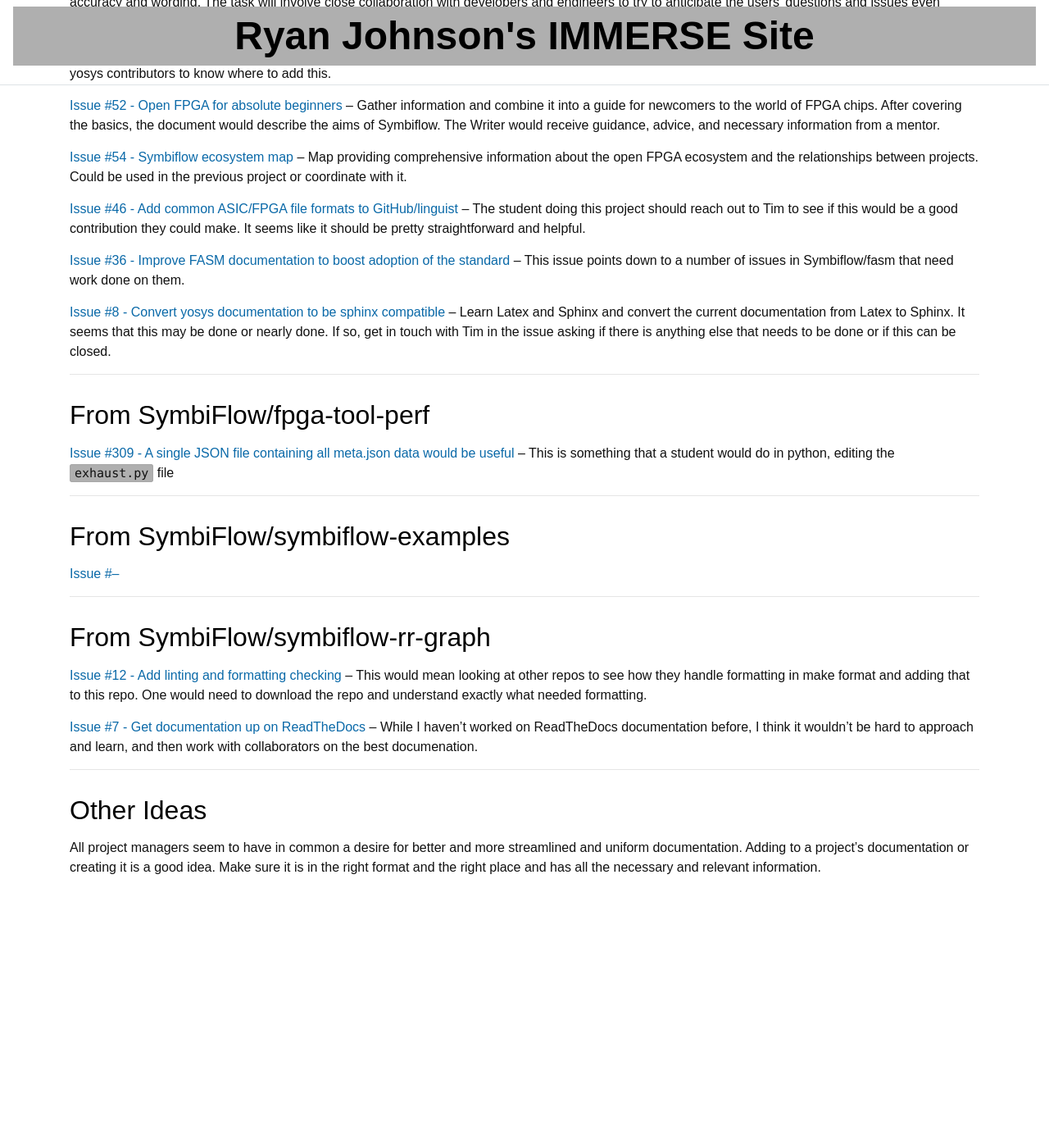
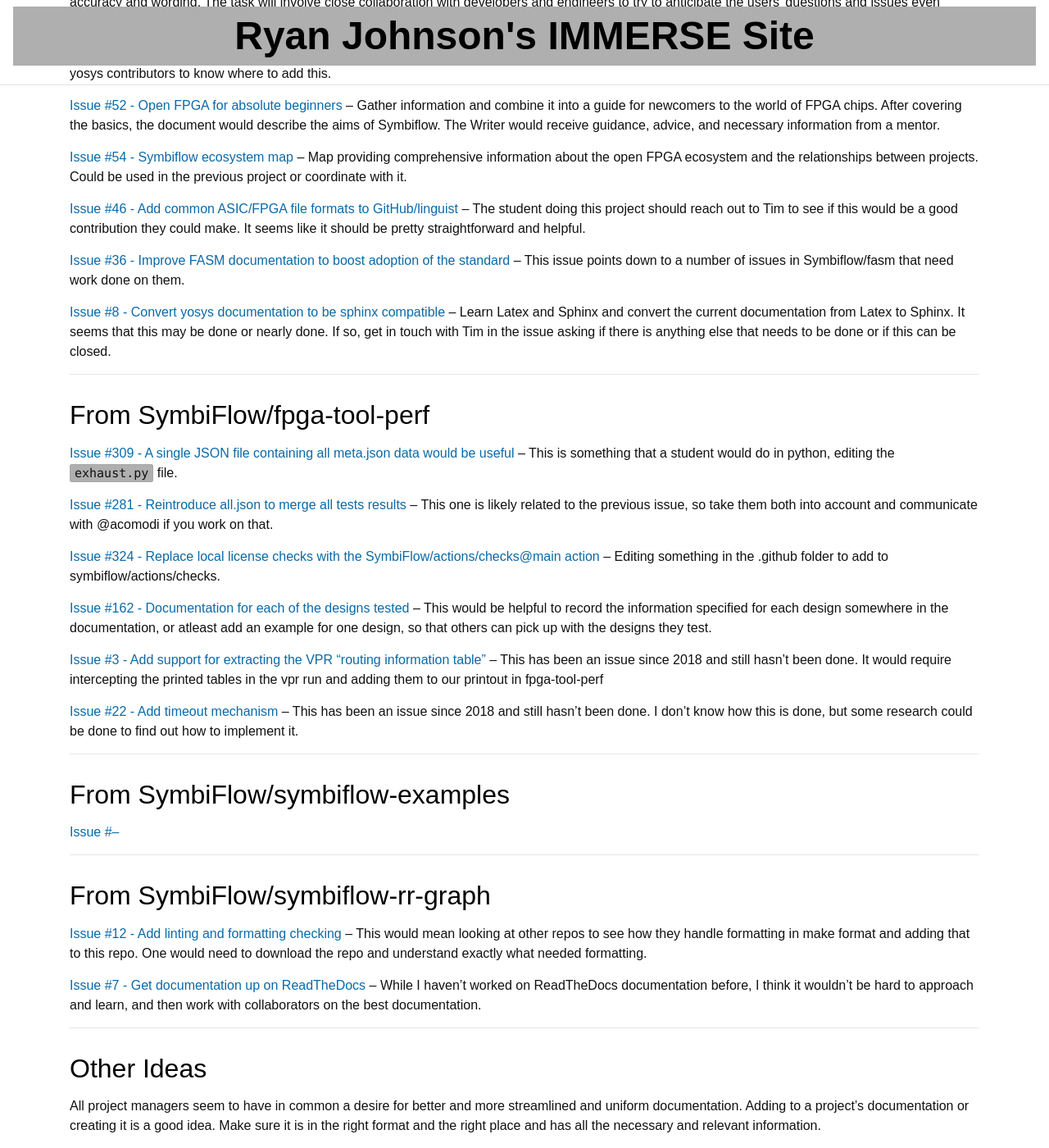
Before and after one commit to ryancj14/ryancj14, a Jekyll site: the page built from _pages/ideas.md, in a window 1280 px wide and 1400 px high, scrolled down 565 px. Shown: the whole window at 82% size. Built offline with Jekyll 4.4.1, drawn with Linux system fonts in a browser that asks for light colours; before the commit the page ends 1650 px from its top, so only the background shows below that.

Commit message:
added fpga-tool-perf ideas
Signed-off-by: Ryan Johnson <ryancj14@gmail.com>

```diff
--- a/_pages/ideas.md
+++ b/_pages/ideas.md
@@ -31,7 +31,17 @@ title: Symbiflow Project Ideas
 
 ## From SymbiFlow/fpga-tool-perf
 
-[Issue #309 - A single JSON file containing all meta.json data would be useful](https://github.com/SymbiFlow/fpga-tool-perf/issues/309) -- This is something that a student would do in python, editing the `exhaust.py` file
+[Issue #309 - A single JSON file containing all meta.json data would be useful](https://github.com/SymbiFlow/fpga-tool-perf/issues/309) -- This is something that a student would do in python, editing the `exhaust.py` file.
+
+[Issue #281 - Reintroduce all.json to merge all tests results](https://github.com/SymbiFlow/fpga-tool-perf/issues/281) -- This one is likely related to the previous issue, so take them both into account and communicate with @acomodi if you work on that.
+
+[Issue #324 - Replace local license checks with the SymbiFlow/actions/checks@main action](https://github.com/SymbiFlow/fpga-tool-perf/issues/324) -- Editing something in the .github folder to add to symbiflow/actions/checks.
+
+[Issue #162 - Documentation for each of the designs tested](https://github.com/SymbiFlow/fpga-tool-perf/issues/162) -- This would be helpful to record the information specified for each design somewhere in the documentation, or atleast add an example for one design, so that others can pick up with the designs they test.
+
+[Issue #3 - Add support for extracting the VPR "routing information table"](https://github.com/SymbiFlow/fpga-tool-perf/issues/3) -- This has been an issue since 2018 and still hasn't been done. It would require intercepting the printed tables in the vpr run and adding them to our printout in fpga-tool-perf
+
+[Issue #22 - Add timeout mechanism](https://github.com/SymbiFlow/fpga-tool-perf/issues/22) -- This has been an issue since 2018 and still hasn't been done. I don't know how this is done, but some research could be done to find out how to implement it.
 
 ---
 
@@ -45,7 +55,7 @@ title: Symbiflow Project Ideas
 
 [Issue #12 - Add linting and formatting checking](https://github.com/SymbiFlow/symbiflow-rr-graph/issues/12) -- This would mean looking at other repos to see how they handle formatting in make format and adding that to this repo. One would need to download the repo and understand exactly what needed formatting.
 
-[Issue #7 - Get documentation up on ReadTheDocs](https://github.com/SymbiFlow/symbiflow-rr-graph/issues/7) -- While I haven't worked on ReadTheDocs documentation before, I think it wouldn't be hard to approach and learn, and then work with collaborators on the best documenation.
+[Issue #7 - Get documentation up on ReadTheDocs](https://github.com/SymbiFlow/symbiflow-rr-graph/issues/7) -- While I haven't worked on ReadTheDocs documentation before, I think it wouldn't be hard to approach and learn, and then work with collaborators on the best documentation.
 
 ---
 
```
